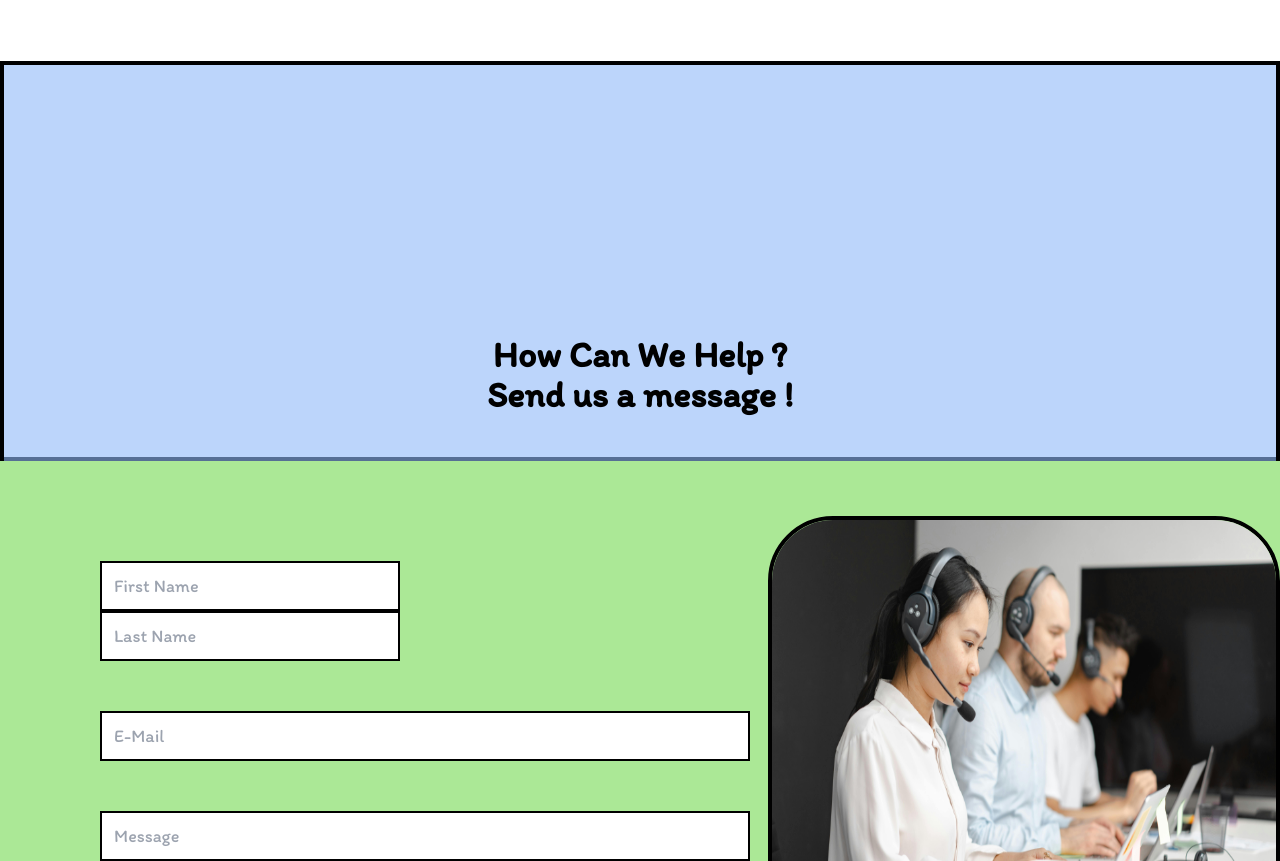
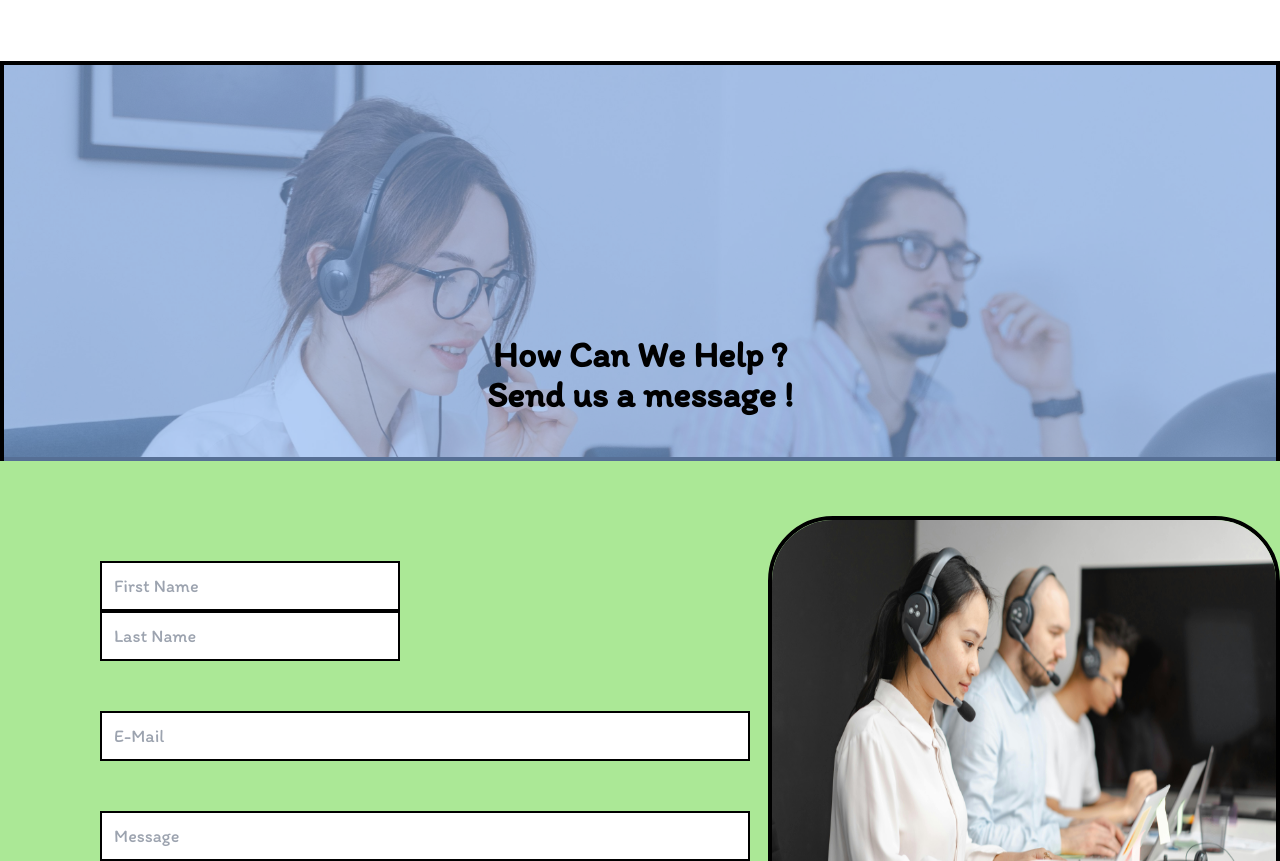
Before and after one commit to Prayanshuchourasia-01/Cafe-Portal, a website built with Vite: page index.html in a window 1280 px wide. Shown: the part 3862-4723 px from the top of the page. Built offline with nearby package versions, Linux system fonts and the light colour scheme; files whose address does not match are found by name.

Commit message:
Update style.css

```diff
--- a/style.css
+++ b/style.css
@@ -38,7 +38,7 @@
 
 /* first part of the contact  */
 .contact_start {
-    background-image: url(".\imgs\contact\1.jpg");
+    background-image: url("imgs/contact\ 1.jpg");
 }
 
 /* second part of the contact  */
```
